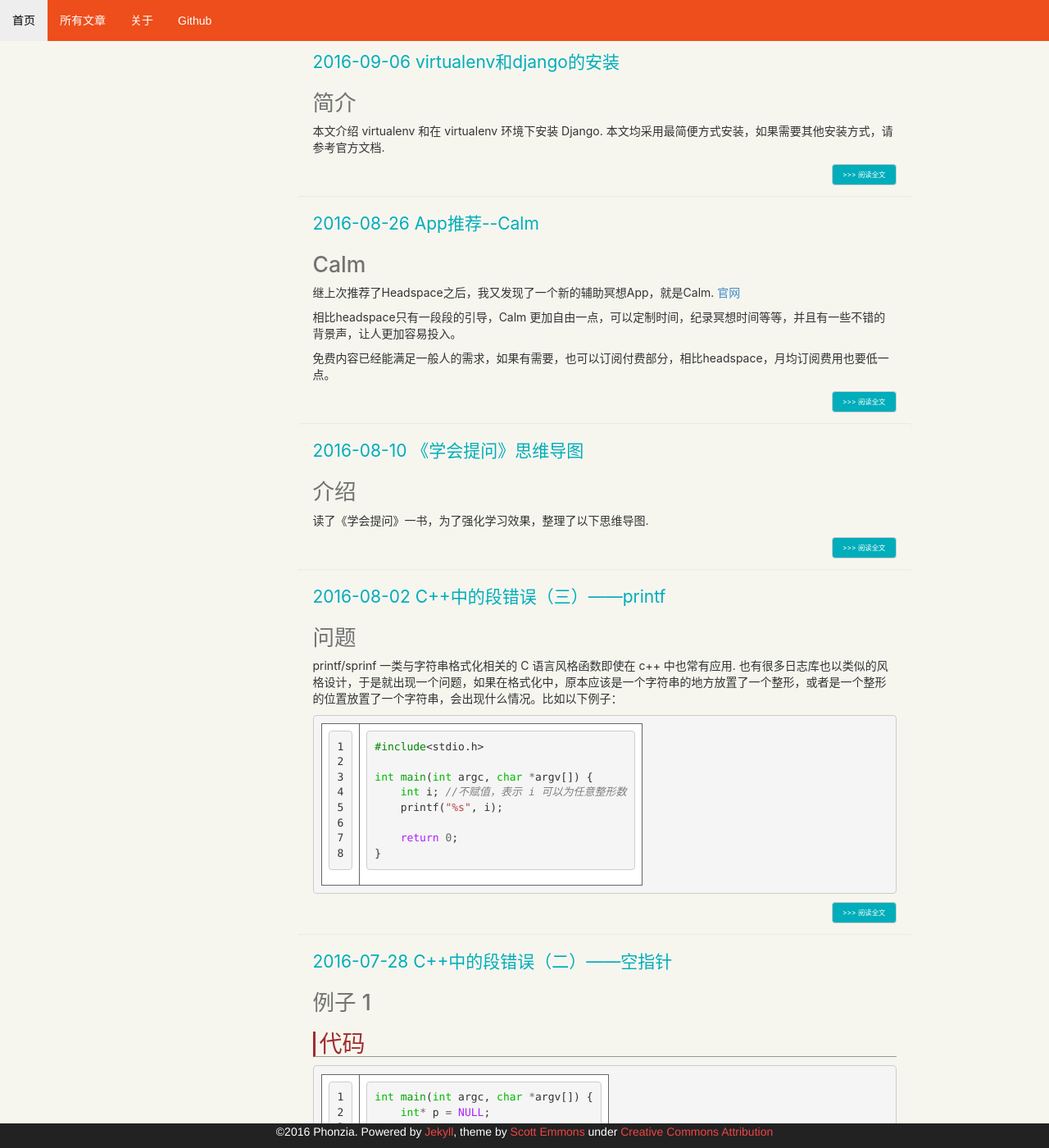
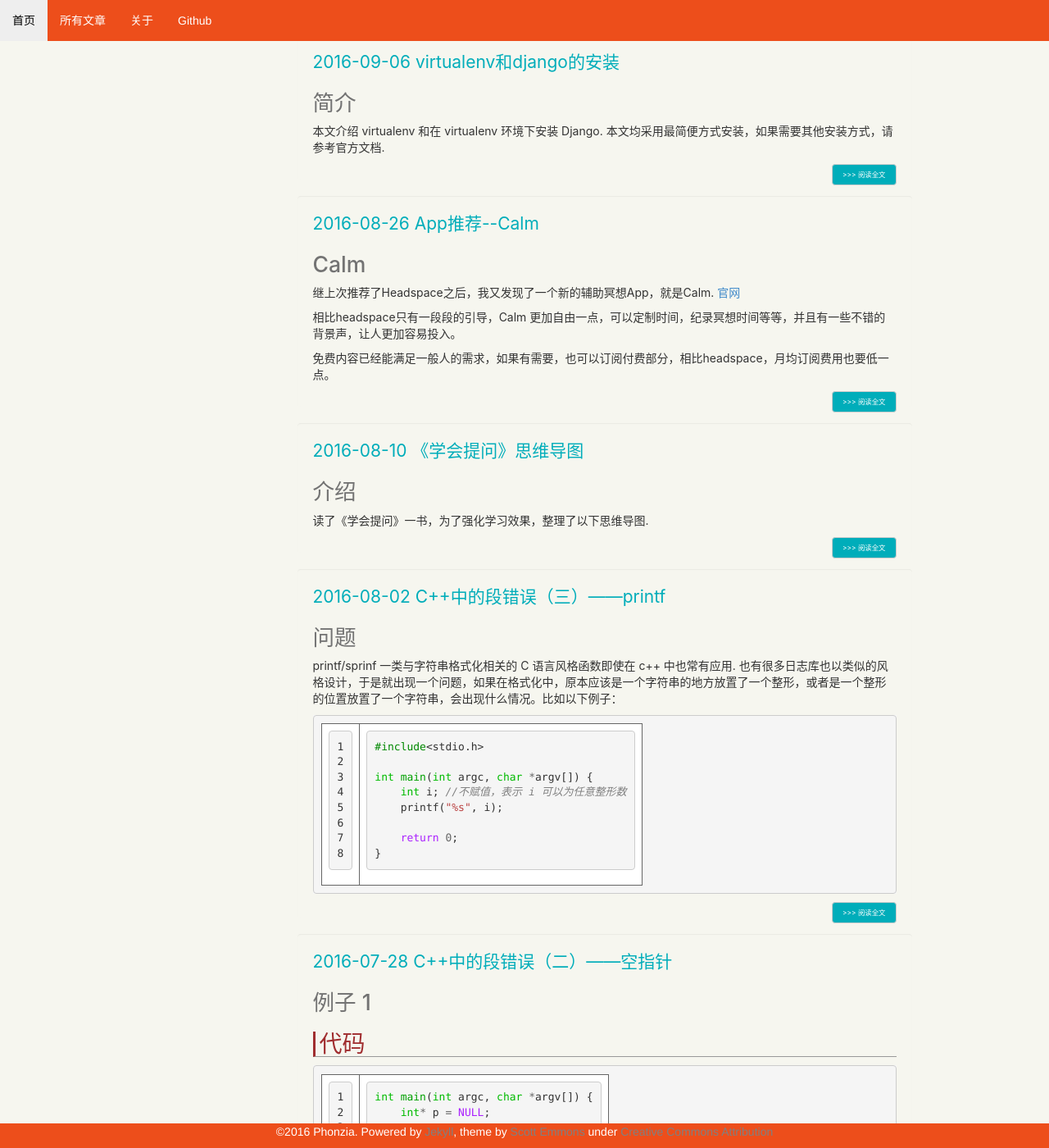
Before and after one commit to phonzia/old_blog, a Jekyll site: the page built from index.html, in a window 1280 px wide and 1400 px high, scrolled down 610 px. Shown: the whole window at 82% size. Built offline with Jekyll 4.4.1, drawn with Linux system fonts in a browser that asks for light colours; Markdown is read by kramdown in place of the engine named in the settings; the list of posts is cut into pages by our own code.

Commit message:
调整样式

```diff
--- a/_includes/footer.html
+++ b/_includes/footer.html
@@ -1,6 +1,6 @@
 <div class="container-fluid">
     <div class="row-fluid">
-        <div class="span12 footer navbar-inverse navbar-fixed-bottom">
+        <div class="span12 footer navbar-fixed-bottom nav-custom">
             <p class="copyright">&copy;{{ site.time | date: '%Y' }} {{ site.name }}. Powered by <a href="http://jekyllrb.com">Jekyll</a>, theme by <a href="https://github.com/scotte/jekyll-clean">Scott Emmons</a>
             under
             <a href="http://creativecommons.org/licenses/by/4.0/">Creative Commons Attribution</a></p>
--- a/css/theme.css
+++ b/css/theme.css
@@ -13,7 +13,7 @@ body {
 }
 
 .footer a {
-    color: #ee4444;
+    color: grey;
 }
 
 .sidebar-whole {
```
